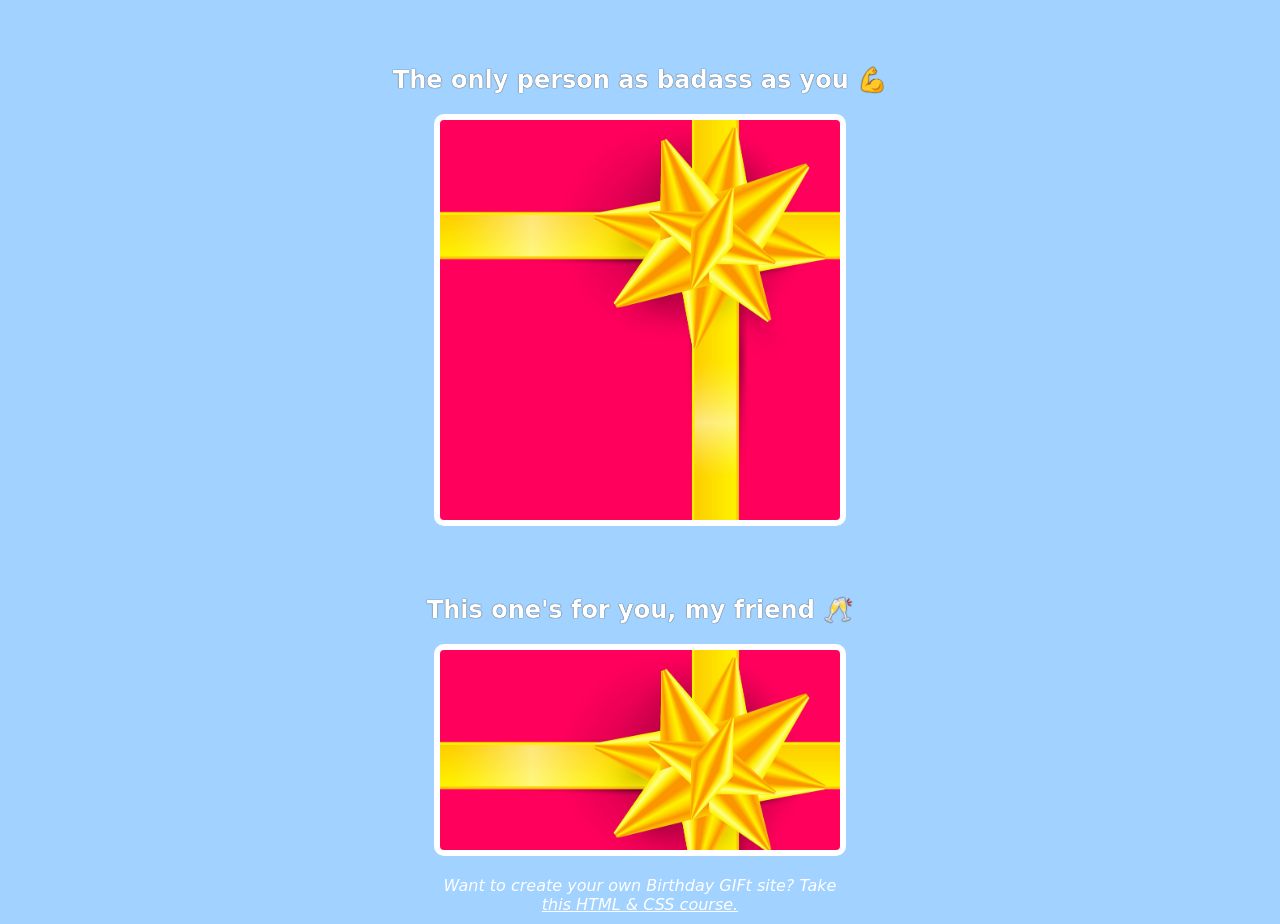
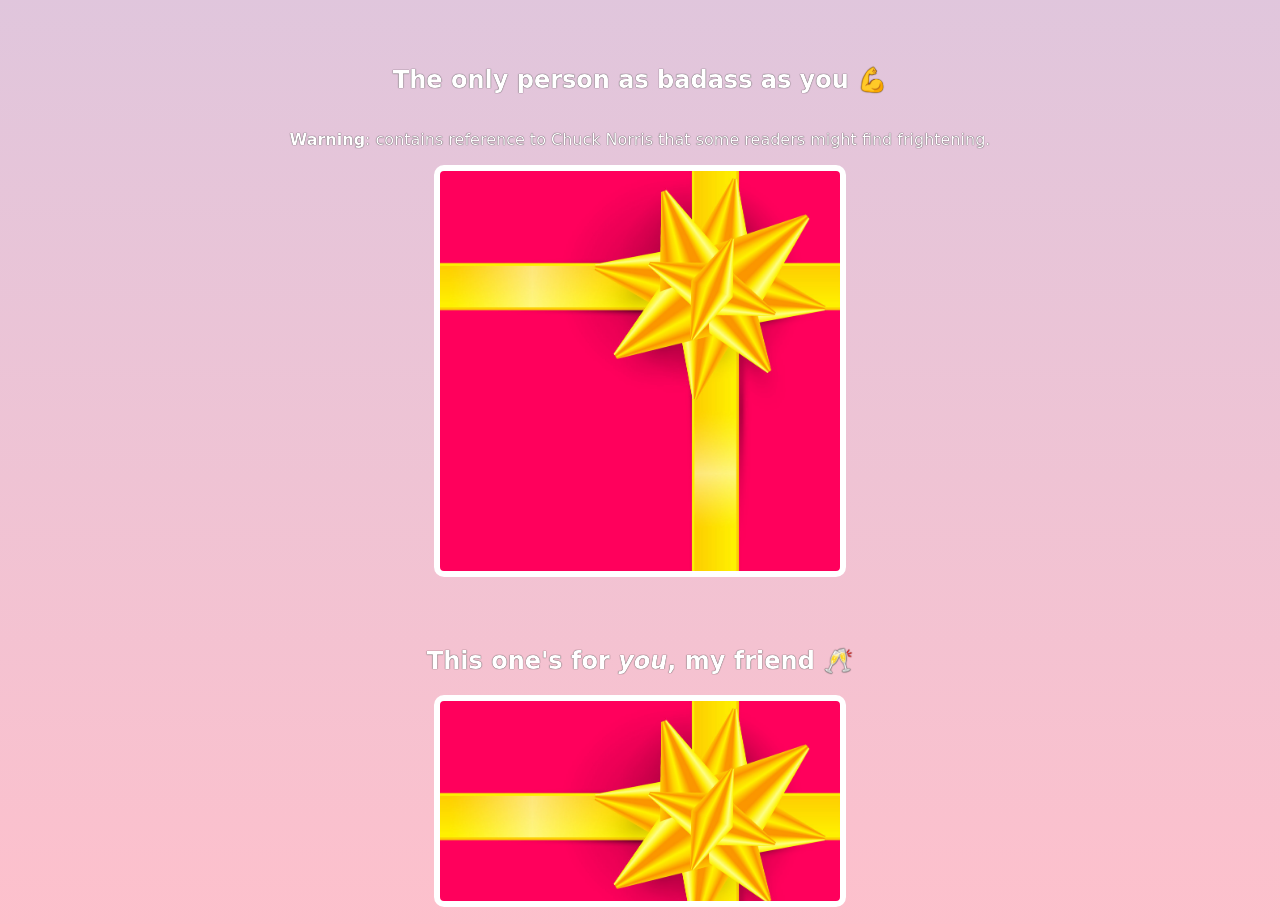
Before and after one commit to kelivreno/gift_site, a website built with Vite: page index.html in a window 1280 px wide. Shown: the part 1968-2892 px from the top of the page. Built offline with nearby package versions, Linux system fonts and the light colour scheme; a web font is replaced by a local one.

Commit message:
style: add warning message for Chuck Norris reference and emphasize 'you' in gift title

```diff
--- a/index.html
+++ b/index.html
@@ -30,11 +30,12 @@
 
         <div class="gift-section">
             <h2 class="gift-title">The only person as badass as you 💪</h2>
+            <p><strong>Warning</strong>: contains reference to Chuck Norris that some readers might find frightening.</p>
             <div class="gift-img" id="gift-img-badass" role="img" aria-label="A wrapped present. It changes to reveal a badass GIF of Chuck Norris on hover."></div>
         </div>
 
         <div class="gift-section">
-            <h2 class="gift-title">This one's for you, my friend 🥂</h2>
+            <h2 class="gift-title">This one's for <em>you</em>, my friend 🥂</h2>
             <div class="gift-img" id="gift-img-cheers" role="img" aria-label="A wrapped present. When hovered over, it changes to reveal Leonardo DiCaprio as Jay in the Great Gatsby donning a tux and slick hair. He smiles and tips his head forward as he lifts a glass of wine, fireworks erupting in the background." ></div>
         </div>
 
--- a/styles.css
+++ b/styles.css
@@ -1,7 +1,8 @@
 body {
     text-align: center;
     font-family: 'Happy Monkey', cursive;
-    background-color: #a2d2ff ;
+    /* background-color: hsl(209, 100%, 82%) ; */
+    background: linear-gradient(#a2d2ff, pink);
     color: #ffffff;
 }
 
```
